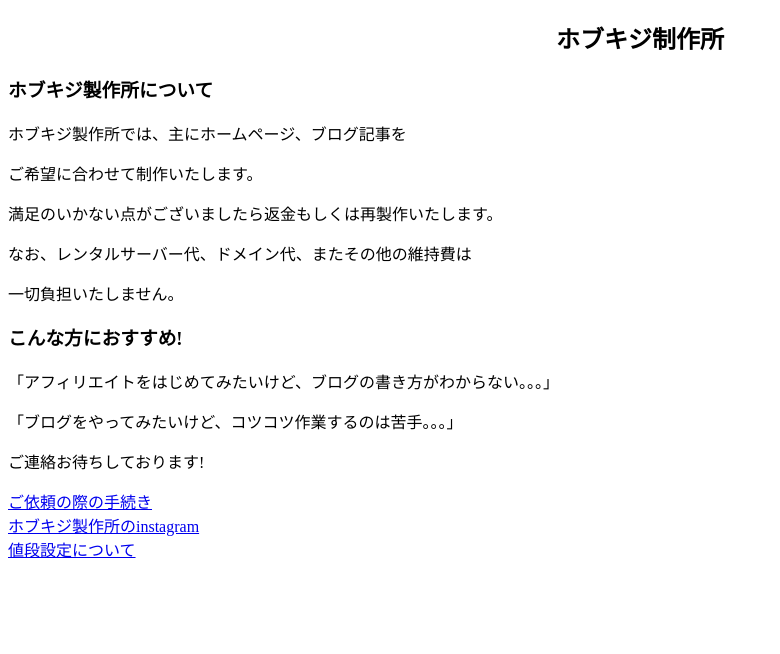
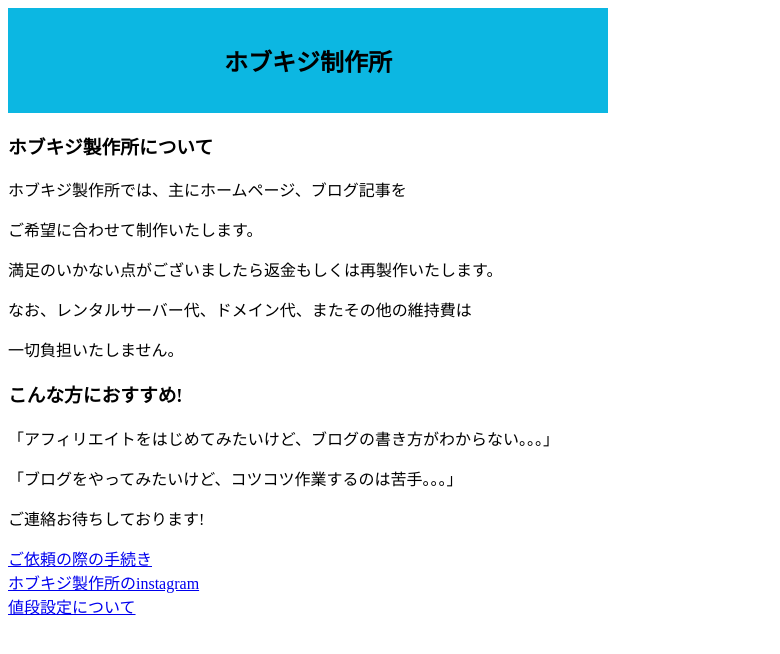
Before and after one commit to daikoudotcom/-4, a plain HTML site: page index.html in a window 1280 px wide. Shown: the whole page, without its empty margins (0-780 px from the left). Drawn offline with Linux system fonts and the light colour scheme.

Commit message:
Update xxx.css

```diff
--- a/xxx.css
+++ b/xxx.css
@@ -1,10 +1,10 @@
-
-@media (max-width:600px){
-
 .title{
     background-color:rgb(12, 183, 226);
-    background-position: top;
+    width:600px;
+    margin-top:0px;
+
+    padding-top: 15px;
+    padding-bottom:15px;
     font-family: "serif";
 
 }
-}
```
